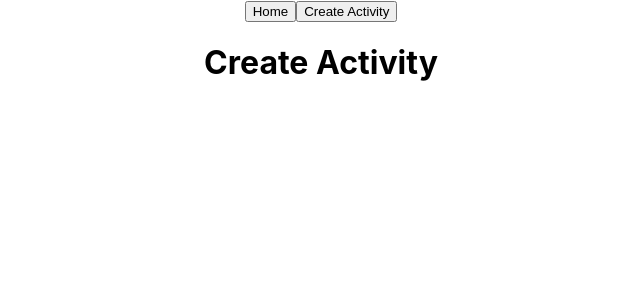
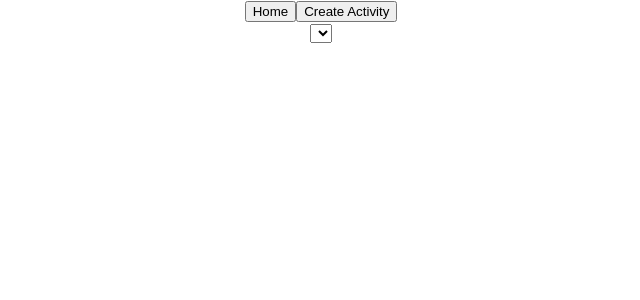
Before and after one commit to JavierYami/PI-Countries-main, a React (Create React App) app in the folder client/: page /create in a window 1280 px wide. Shown: the top 300 px of the page, without its empty margins (319-959 px from the left). Built offline with nearby package versions, Linux system fonts and the light colour scheme.

Commit message:
prototipado del form

```diff
--- a/client/src/Components/FormPage/FormPage.jsx
+++ b/client/src/Components/FormPage/FormPage.jsx
@@ -1,9 +1,25 @@
+import { useEffect, useState } from "react";
 
+import { useDispatch, useSelector } from "react-redux";
 
 const FormPage = () => {
 
+    const dispatch = useDispatch();
+
+    const countries = useSelector((state) => state.countries)
+
+    const [activity, setActivity] = useState({
+
+    })
+
     return (
-        <h1>Create Activity</h1>
+        <form>
+            <select>
+                {countries.map((country) => {
+                    return <option value={country.id}>{country.name}</option>
+                })}
+            </select>
+        </form>
     )
 
 }
```
